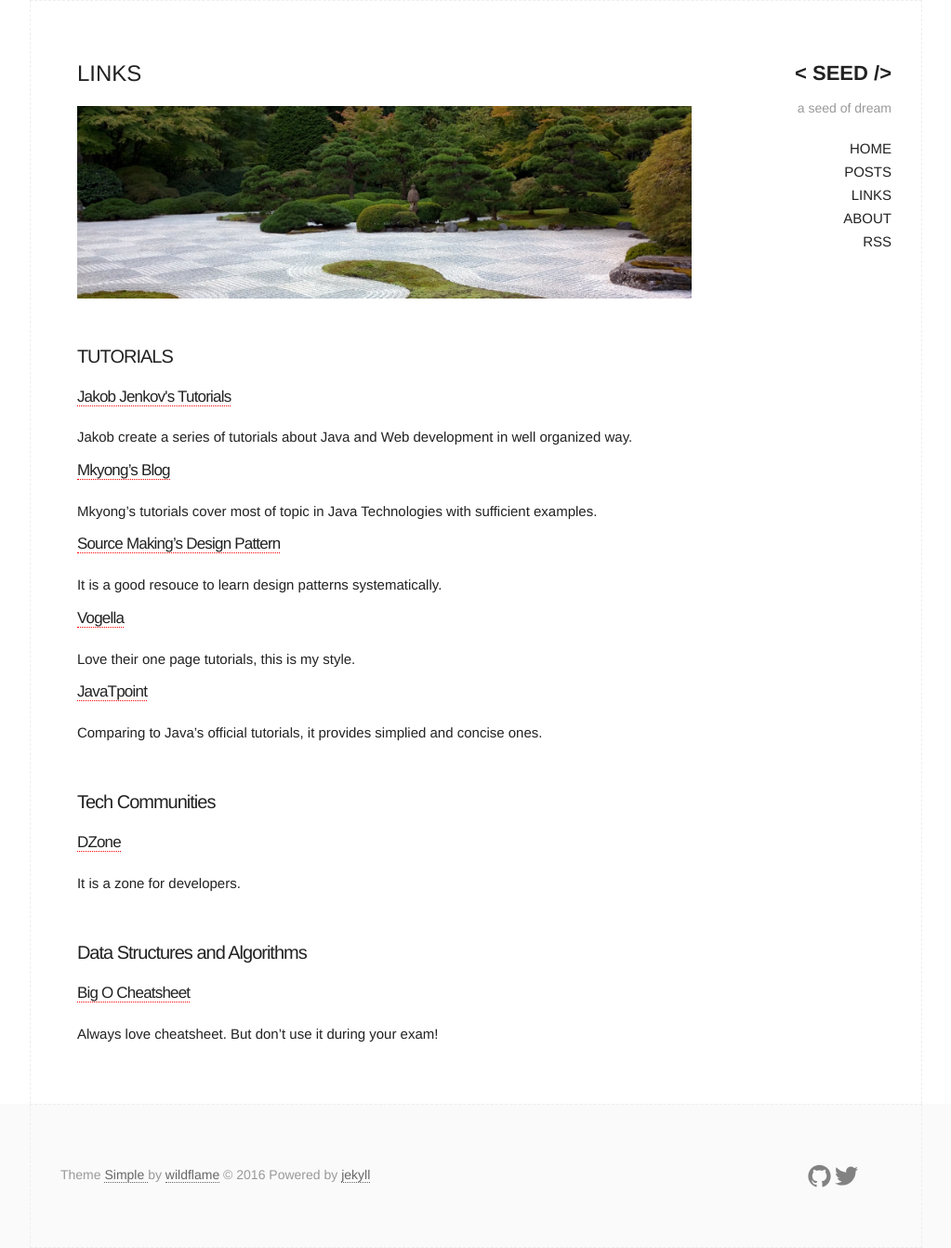
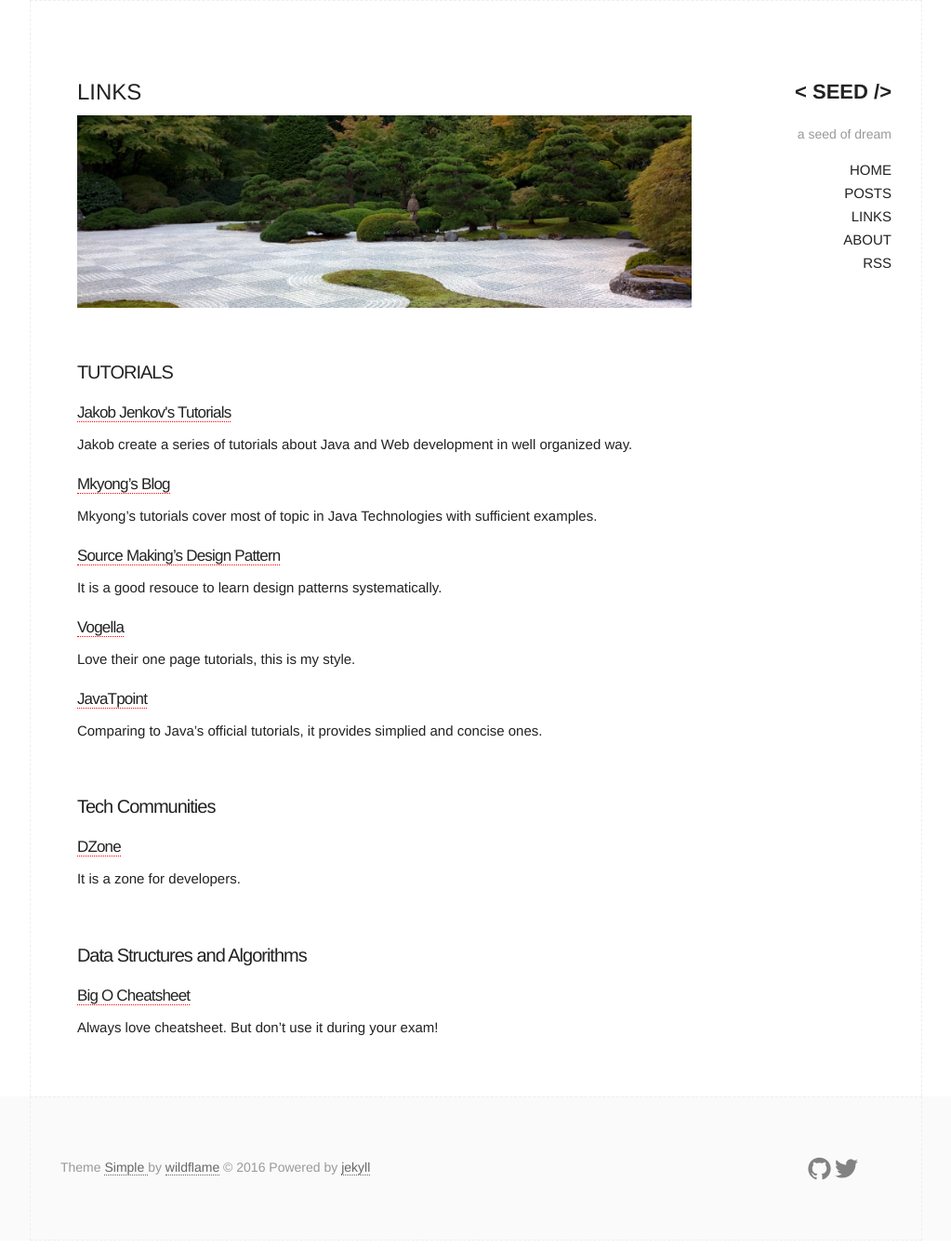
Before and after one commit to Tonyxu82/tonyxu82.github.io, a Jekyll site: the page built from links.md, in a window 1280 px wide. Shown: the whole page at 93% size, without its empty margins (128-1151 px from the left). Built offline with Jekyll 4.4.1, drawn with Linux system fonts in a browser that asks for light colours.

Commit message:
update style of h tag

```diff
--- a/_sass/_base.scss
+++ b/_sass/_base.scss
@@ -237,8 +237,8 @@
 h4,
 h5,
 h6 {
-    margin-top: 0;
-    margin-bottom: 2rem;
+    margin-top: 2rem;
+    margin-bottom: 1rem;
     font-weight: 400;
 }
 
```
